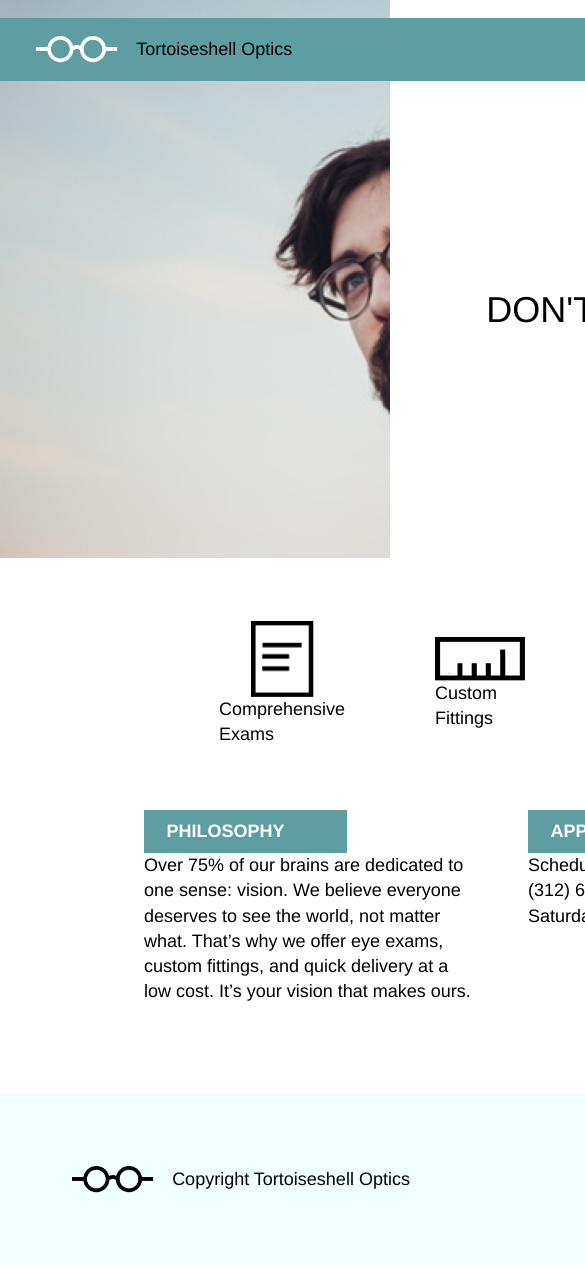
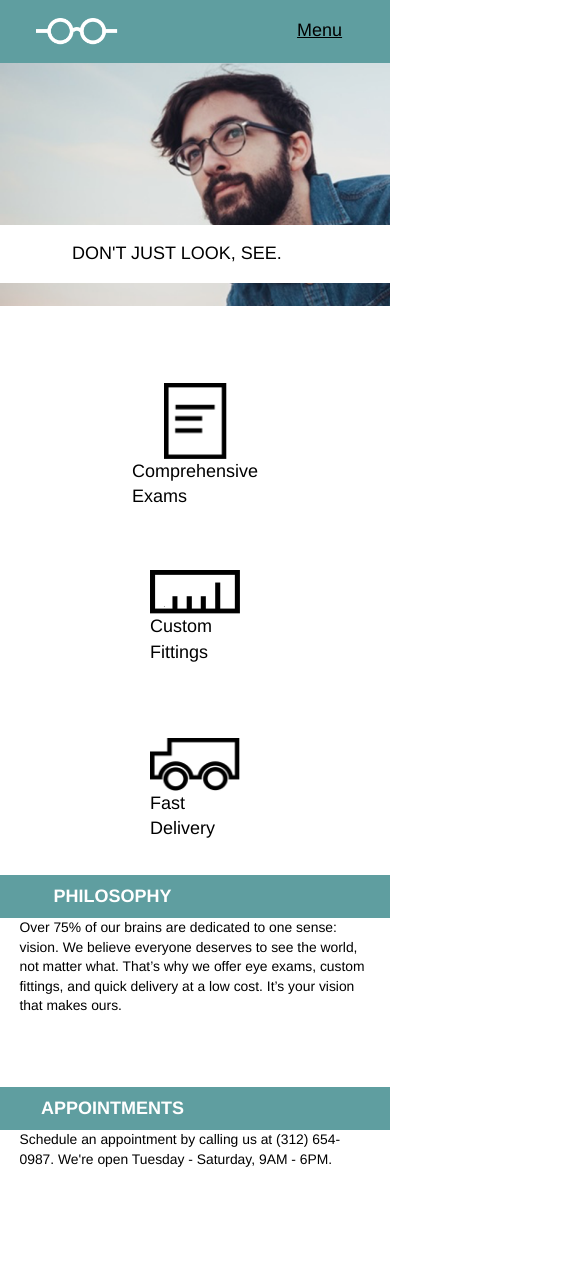
Before and after one commit to findingMimmo/tortoiseshellOptics, a plain HTML site: page index.html in a window 390 px wide. Shown: the top 1268 px of the page, 585 px wide, since content can reach past the window. Drawn offline with Linux system fonts and the light colour scheme.

Commit message:
finished project

```diff
--- a/index.html
+++ b/index.html
@@ -18,9 +18,10 @@
                 <h1>Tortoiseshell Optics</h1>
               </div>
               <nav id="nav">
-                <span><a href="#">Services</a></span>
-                <span><a href="#">Products</a></span>
-                <span><a href="#">Contact</a></span>
+                <span id="menu2"><a href="#">Menu</a></span>
+                <span id="menu"><a href="#">Services</a></span>
+                <span id="menu"><a href="#">Products</a></span>
+                <span id="menu"><a href="#">Contact</a></span>
               </nav>
             </div>
           </div>
--- a/resources/css/style.css
+++ b/resources/css/style.css
@@ -53,6 +53,10 @@ nav a {
   padding-right: 2rem;
 }
 
+#menu2 {
+  display: none;
+}
+
 .jumbotron {
   background-image: url('../img/banner.png');
   height: 31rem;
@@ -86,10 +90,6 @@ nav a {
   display: flex;
   justify-content: center;
   align-items: center;
-}
-
-.service {
-
 }
 
 .service {
@@ -144,3 +144,117 @@ footer #footer {
   height: 1.5rem;
   padding: 4rem 1rem 4rem 4rem;
 }
+/* media query @ 980*/
+@media only screen and (max-width: 1024px) {
+  .container {
+    width: 100%;
+  }
+  .banner {
+    padding-top: 0;
+  }
+  .box1 {
+    margin-right: 2rem;
+    margin-top: 5rem;
+    background-color: white;
+  }
+
+  .box1 h2 {
+    padding: .75rem 4rem;
+    font-size: 1.33rem;
+    line-height: 1.2;
+  }
+  .jumbotron {
+    height: 22rem;
+  }
+}
+/* media query @ 980*/
+@media only screen and (max-width: 980px) {
+  .logo h1 {
+    display: none;
+  }
+
+  #menu {
+    display: none;
+  }
+
+  #menu2 {
+    display: block;
+  }
+
+  .box1 {
+    width: 100%;
+    margin-top: 9rem;
+    background-color: white;
+    margin-right: 0;
+  }
+
+  .box1 h2 {
+    padding: 1rem 4rem;
+    font-size: 1rem;
+  }
+
+  .jumbotron {
+    height: 17rem;
+  }
+
+  .main {
+    margin: 3rem auto;
+  }
+  .gallery {
+    display: flex;
+    justify-content: center;
+    align-items: center;
+    flex-direction: column;
+  }
+
+  .service {
+    display: flex;
+    justify-content: center;
+    align-items: center;
+    height: 8rem;
+    width: 5rem;
+    margin: .77rem;
+    flex-direction: column;
+  }
+
+  #service {
+    align-items: center;
+  }
+
+  .title {
+    width: 100%;
+    background-color: cadetblue;
+    text-align: center;
+  }
+  .box2 {
+    width: 100%;
+    padding-bottom: 4rem;
+    padding-left: 0;
+  }
+
+  .box2 p {
+    font-size: .77rem;
+    width: 90%;
+    margin: 0 auto;
+  }
+
+  .box2 h3 {
+    background-color: cadetblue;
+    color: white;
+    padding-left: 1.25rem;
+    padding-top: .5rem;
+    padding-bottom: .5rem;
+    font-size: 1rem;
+    font-weight: bold;
+    width: 10rem;
+  }
+  #footer p {
+    display: none;
+  }
+  #footer {
+    justify-content: center;
+  }
+  #footer img {
+    padding: 4rem;
+  }
+}
```
